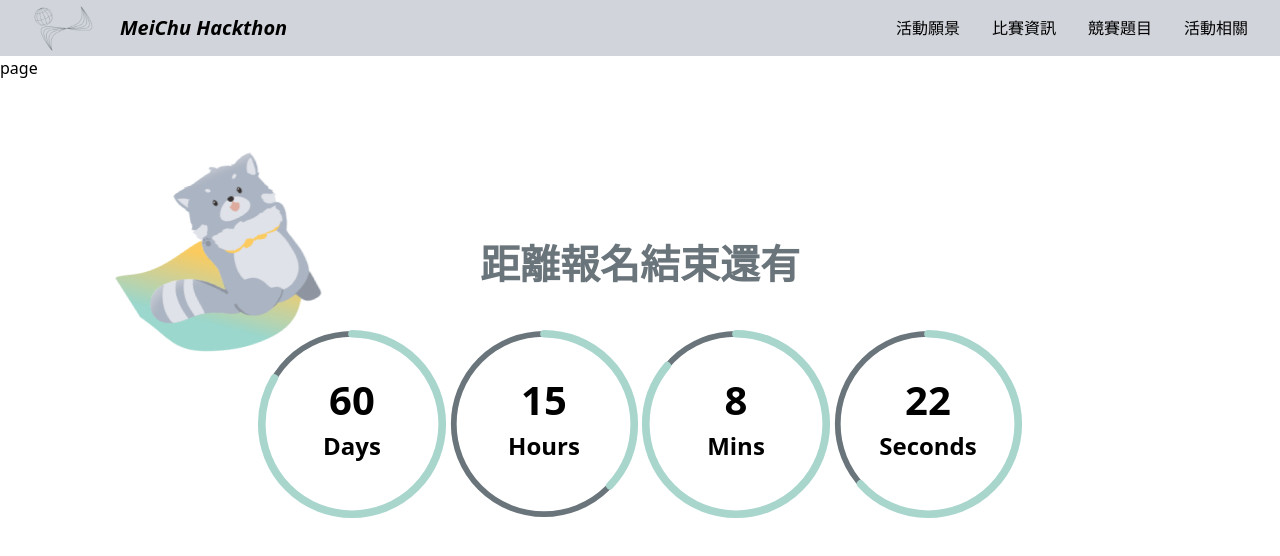
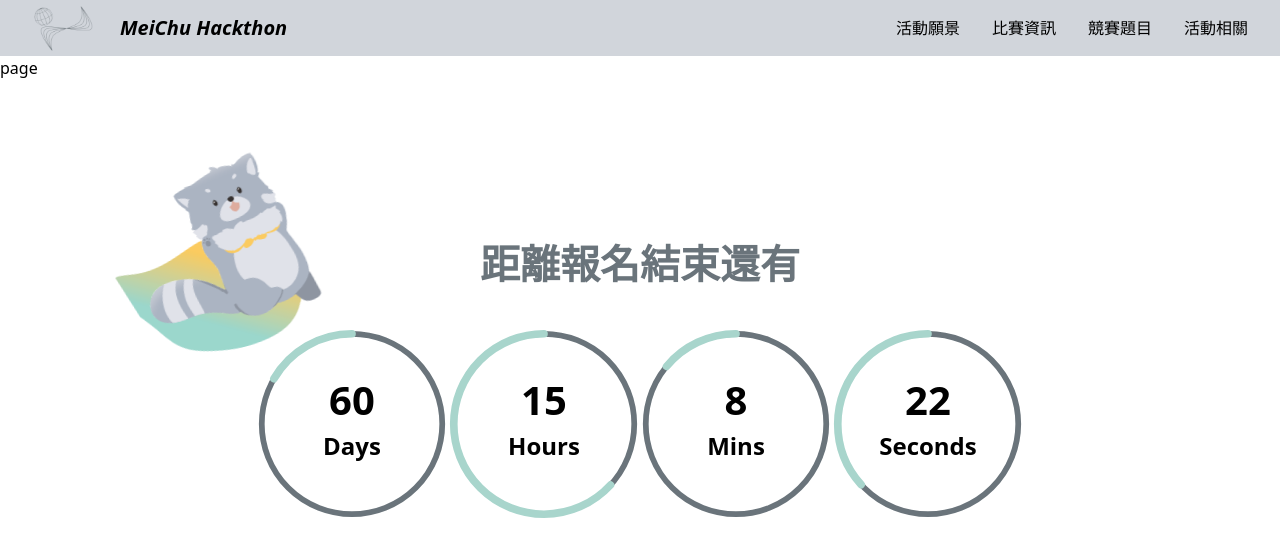
Before and after one commit to Official-Meichu-Hackathon/2023-singup, a Next.js app: page / in a window 1280 px wide. Shown: the top 556 px of the page. Built offline with nearby package versions, Linux system fonts and the light colour scheme.

Commit message:
feat: turn clock to countdown

```diff
--- a/components/CountDown.jsx
+++ b/components/CountDown.jsx
@@ -49,7 +49,7 @@ const CountDown = () =>{
 const Circle =  ({now, up,word})  =>{
     const PI = 3.141592650897935;
     const len = 0.94*100*0.60/4*PI
-    const percentage = 0.94*100*(now/up)*0.60/4*PI
+    const percentage = (1-now/up)*0.94*100*0.60/4*PI
     const a = now
     const b = up
 
@@ -68,7 +68,7 @@ const Circle =  ({now, up,word})  =>{
                         stroke-width="3%">
                     </circle>
                 </svg>
-                <svg className="w-full h-full  top-0 left-0 static -rotate-90 absolute">
+                <svg className="w-full h-full  top-0 left-0 static -rotate-90 absolute -scale-y-100">
                     <circle className="color-[#A8D5CC]"
                         stroke-dasharray={`${len}`+'vw'}
                         stroke-dashoffset={`${percentage}`+'vw'}
```
